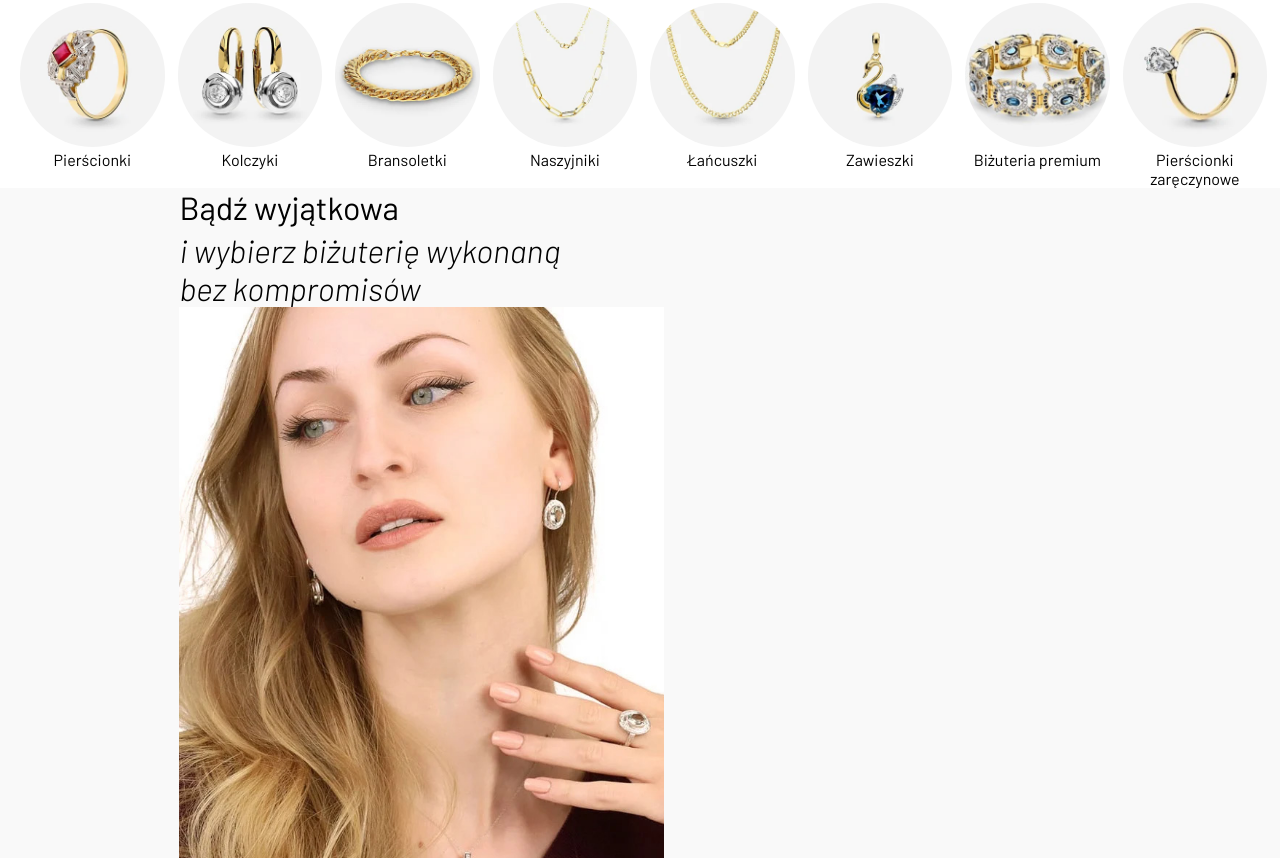
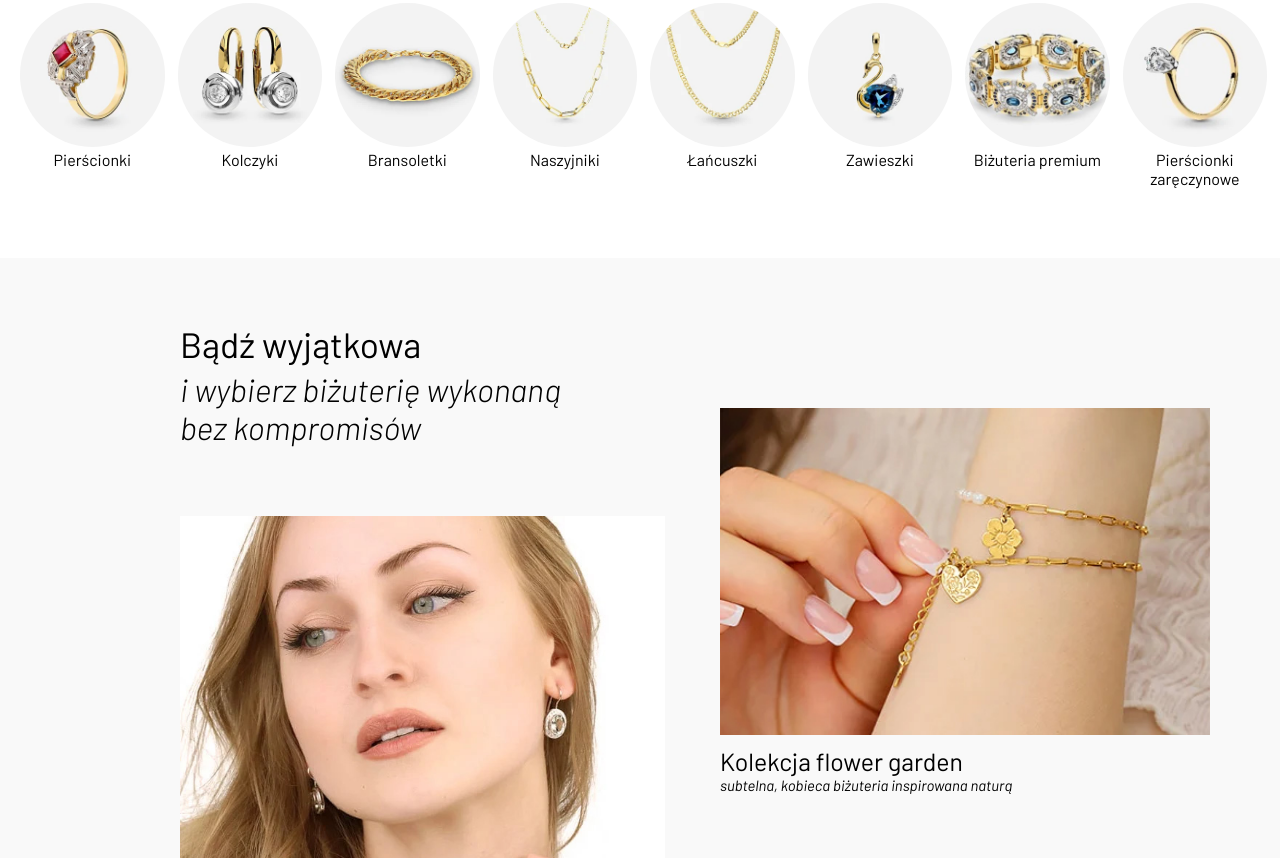
Before and after one commit to GrzegorzPet/Dom-Jubilerski, a plain HTML site: page index.html in a window 1280 px wide. Shown: the part 682-1540 px from the top of the page. Drawn offline with Linux system fonts and the light colour scheme.

Commit message:
Compelete section "hightlighted categories"
Highlighted categories was finished and scrollbar was customised

```diff
--- a/index.html
+++ b/index.html
@@ -129,6 +129,7 @@
             </div>
         </div>
         <div class="highlighted-categories">
+            <div class="highlighted-categories-boxes">
                 <div class="highlighted-categories-box">
                     <div class="highlighted-categories-title">
                         <div class="highlighted-categories-title-title"><p>Bądź wyjątkowa</p></div>
@@ -139,6 +140,8 @@
                         <div class="highlighted-categories-image-title"><p>Biżuteria premium</p></div>
                         <div class="highlighted-categories-image-description"><p>ekskluzywna biżuteria wykonana ręcznie</p></div>
                     </div>
+                </div>
+                <div class="highlighted-categories-box right-box">
                     <div class="highlighted-categories-flowergarden">
                         <div class="highlighted-categories-image"><img src="img/highlighted-categories-flowergarden.jpg"></div>
                         <div class="highlighted-categories-image-title"><p>Kolekcja flower garden</p></div>
@@ -152,4 +155,5 @@
                 </div>
             </div>
         </div>
+    </div>
 </body>
--- a/style.css
+++ b/style.css
@@ -15,6 +15,18 @@
 body, html{
     height: 200vh;
     position: relative;
+}
+
+html::-webkit-scrollbar{
+    width: 7px;
+}
+
+html::-webkit-scrollbar-thumb{
+    background-color: black;
+}
+
+html::-webkit-scrollbar-track{
+    background-color: white;
 }
 
 .top-bar{
@@ -196,72 +208,76 @@ header{
 
 /*-----HIGHLIGHTED-CATEGORIES-----*/
 
-.highlighted-categories
-{
+.highlighted-categories{
     margin-left: auto;
     margin-right: auto;
     background-color: var(--light-gray);
-    width: 1380px;
-    aspect-ratio: 5/4;
+    width: 1390px;
+    height: 1084px;
+    padding: 0 180px;
+    margin-top: 70px;
+    box-sizing: border-box;
     position: relative;
 }
 
-.highlighted-categories-box
-{
-    margin-left: 13%;
-    margin-right: 13%;
+.highlighted-categories-boxes{
+    display: flex;
 }
 
-.highlighted-categories-premium
-{
-    width: 485px;
-    position: relative;
-    left: 0px;
+.highlighted-categories-box{
+    width: 50%;
 }
 
-.highlighted-categories-flowergarden
-{
-    position: relative;
-    width: 490px;
-    right: 0px;
+.highlighted-categories-premium{
+    margin-top: 70px;
+    width: 485px;
 }
 
-.highlighted-categories-engagement
-{
-    position: relative;
+.highlighted-categories-flowergarden, .highlighted-categories-engagement{
     width: 490px;
-    right: 0px;
+    margin-left: 25px;
 }
 
-.highlighted-categories-image > img
-{
+.highlighted-categories-flowergarden{
+    margin-top: 150px;
+}
+
+.highlighted-categories-engagement{
+    margin-top: 95px;
+}
+
+.highlighted-categories-image > img{
     width: 100%;
 }
 
-.highlighted-categories-title-title > p
-{
-    font-size: 2rem;
+.highlighted-categories-title-title{
+    margin-top: 65px;
 }
 
-.highlighted-categories-title-description
-{
+.highlighted-categories-title-title > p{
+    font-size: 2.2rem;
+}
+
+.highlighted-categories-title-description{
     margin-top: 5px;
     width: 400px;
 }
 
-.highlighted-categories-title-description > p
-{
+.highlighted-categories-title-description > p{
     font-size: 2rem;
     font-weight: 300;
     font-style: italic;
 }
 
-.highlighted-categories-image-title > p
-{
-    font-size: 1.5rem;
+.highlighted-categories-image-title {
+    margin-top: 8px;
 }
 
-.highlighted-categories-image-description > p
-{
+.highlighted-categories-image-title > p{
+    font-size: 1.55rem;
+}
+
+.highlighted-categories-image-description > p{
+    font-size: 0.93rem;
     font-style: italic;
 }
```
Lines whose indentation alone changed are shown as unchanged.
